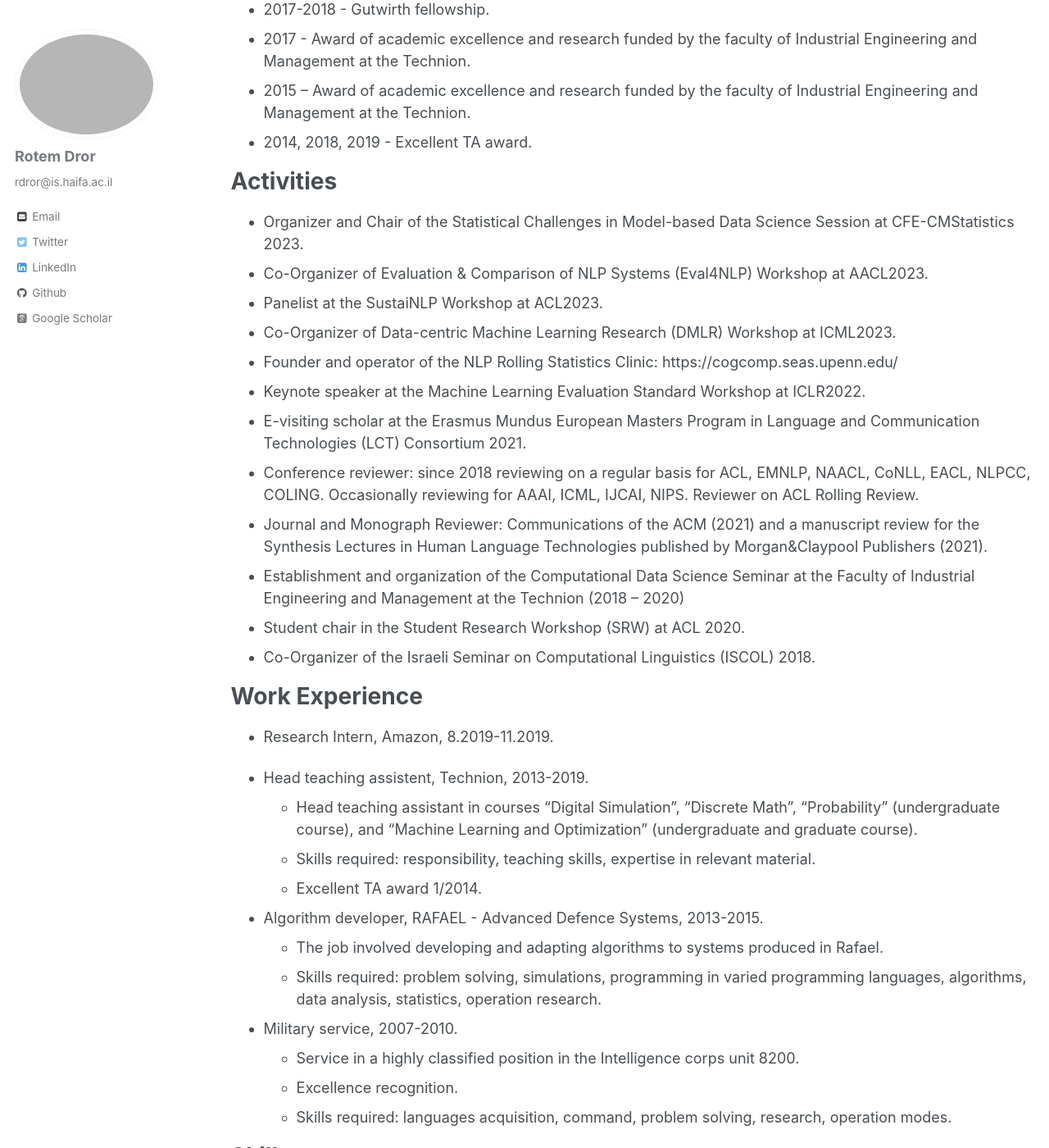
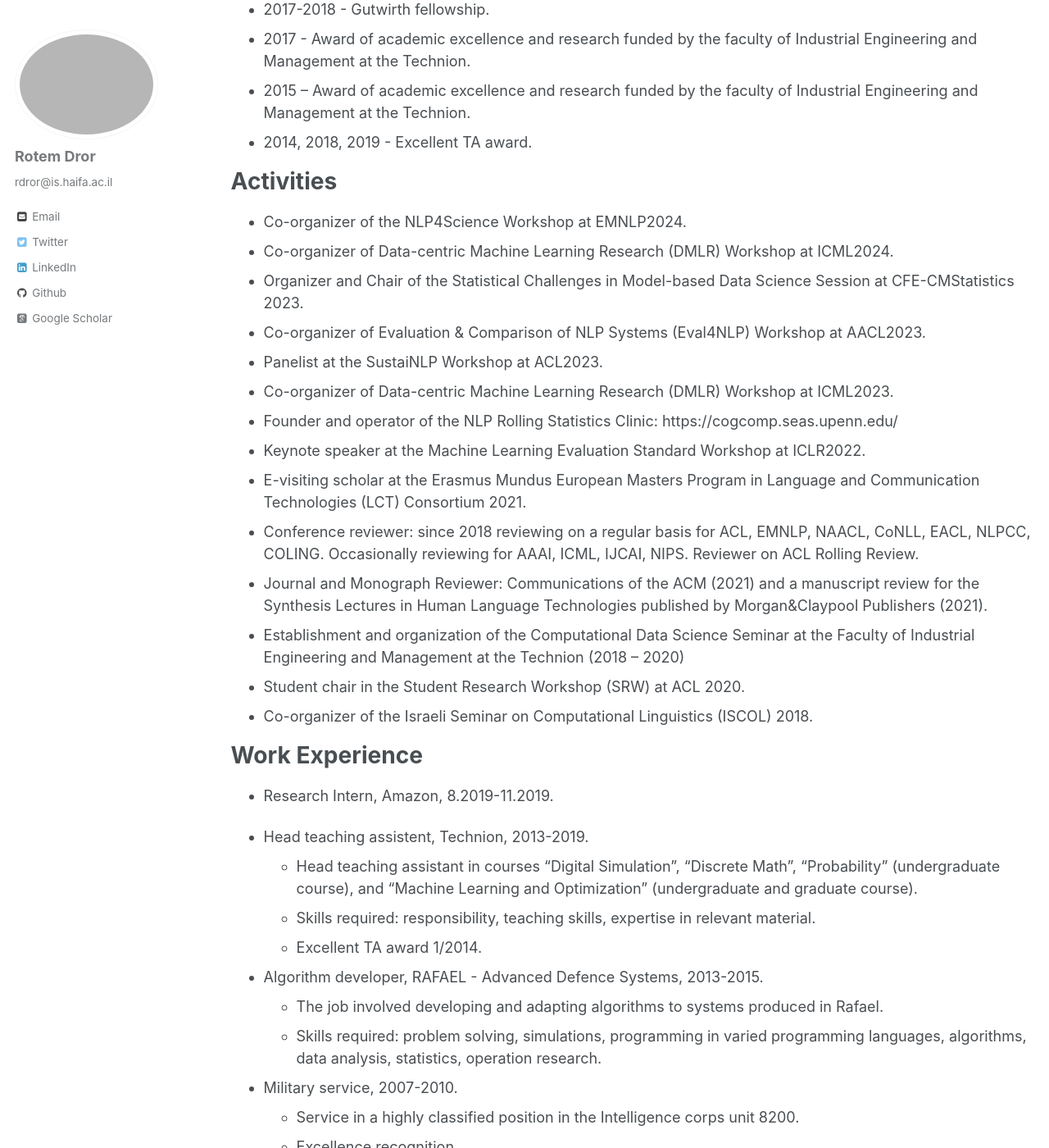
Before and after one commit to rtmdrr/rtmdrr.github.io, a Jekyll site: the page built from _pages/cv.md, in a window 1280 px wide and 1400 px high, scrolled down 2773 px. Shown: the whole window at 82% size. Built offline with Jekyll 4.4.1, drawn with Linux system fonts in a browser that asks for light colours; some web fonts are replaced.

Commit message:
Update cv.md

```diff
--- a/_pages/cv.md
+++ b/_pages/cv.md
@@ -36,10 +36,12 @@ Awards
 
 Activities
 ======
+* Co-organizer of the NLP4Science Workshop at EMNLP2024.
+* Co-organizer of Data-centric Machine Learning Research (DMLR) Workshop at ICML2024.
 * Organizer and Chair of the Statistical Challenges in Model-based Data Science Session at CFE-CMStatistics 2023.
-* Co-Organizer of Evaluation & Comparison of NLP Systems (Eval4NLP) Workshop at AACL2023.
+* Co-organizer of Evaluation & Comparison of NLP Systems (Eval4NLP) Workshop at AACL2023.
 * Panelist at the SustaiNLP Workshop at ACL2023.
-* Co-Organizer of Data-centric Machine Learning Research (DMLR) Workshop at ICML2023.
+* Co-organizer of Data-centric Machine Learning Research (DMLR) Workshop at ICML2023.
 * Founder and operator of the NLP Rolling Statistics Clinic: <a href = "https://nlpstatclinic.github.io/">https://cogcomp.seas.upenn.edu/</a>
 * Keynote speaker at the Machine Learning Evaluation Standard Workshop at ICLR2022.
 * E-visiting scholar at the Erasmus Mundus European Masters Program in Language and Communication Technologies (LCT) Consortium 2021.
@@ -47,7 +49,7 @@ Activities
 * Journal and Monograph Reviewer: Communications of the ACM (2021) and a manuscript review for the Synthesis Lectures in Human Language Technologies published by Morgan&Claypool Publishers (2021).
 * Establishment and organization of the Computational Data Science Seminar at the Faculty of Industrial Engineering and Management at the Technion (2018 -- 2020)
 * Student chair in the Student Research Workshop (SRW) at ACL 2020.
-* Co-Organizer of the Israeli Seminar on Computational Linguistics (ISCOL) 2018.
+* Co-organizer of the Israeli Seminar on Computational Linguistics (ISCOL) 2018.
 
 Work Experience
 ======
```
